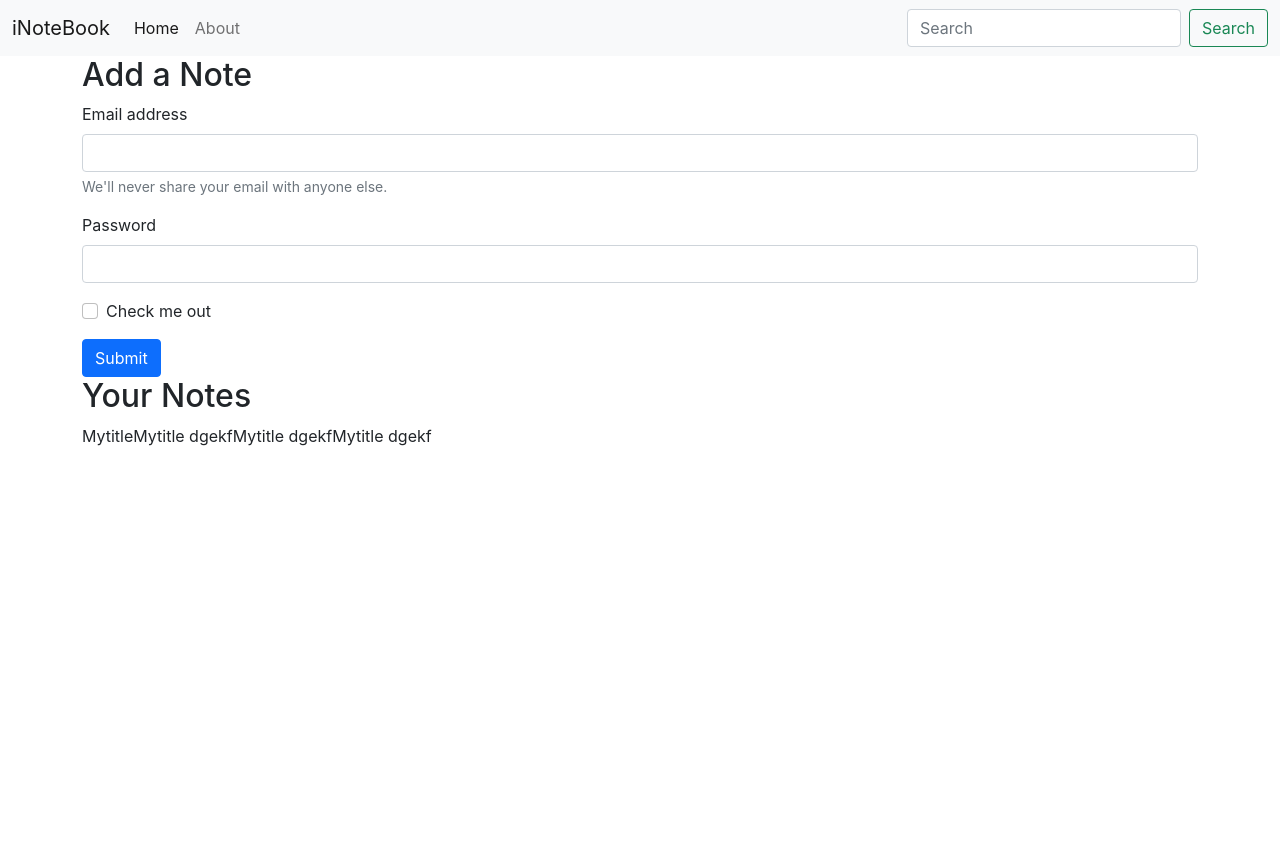
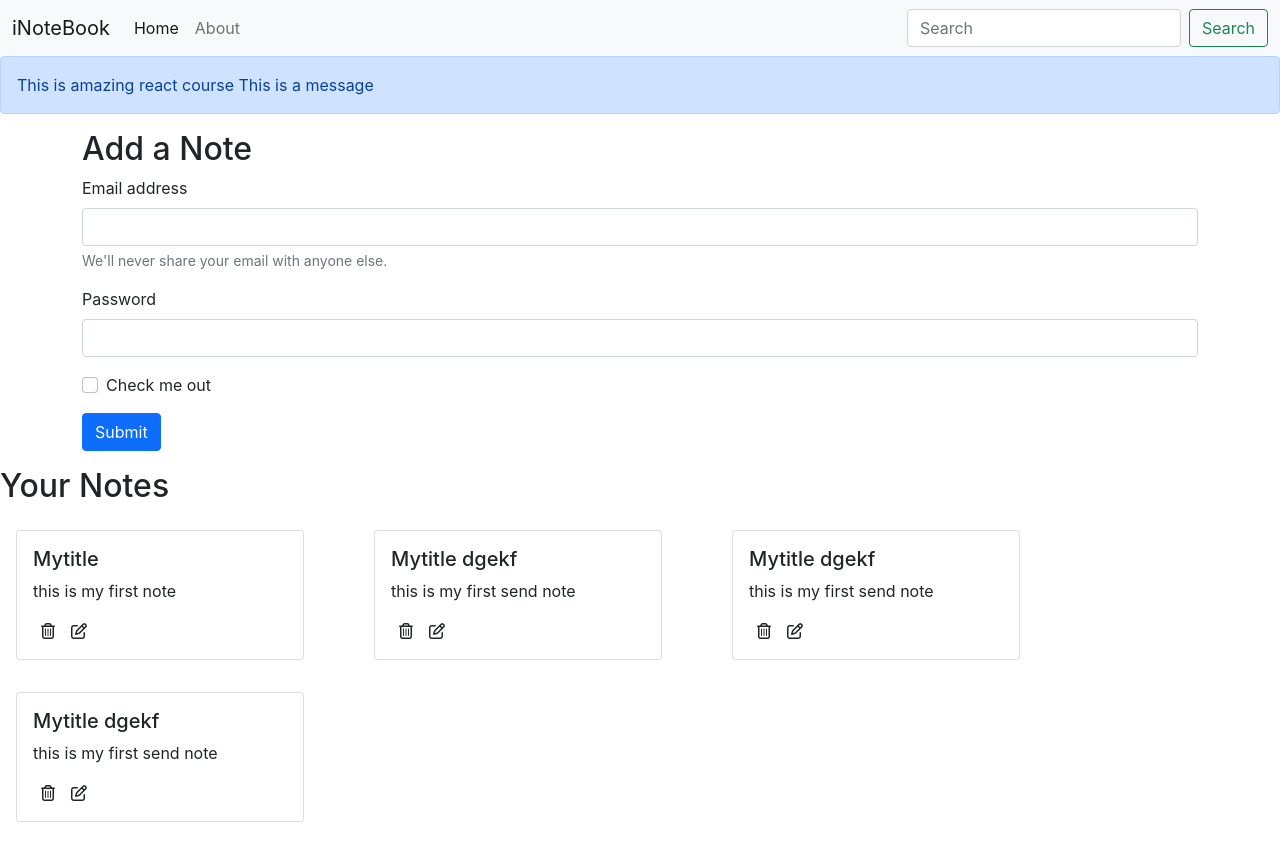
Before and after one commit to asimmaqsood57/iNoteBook-MERN, a React (Create React App) app in the folder client/: page / in a window 1280 px wide. Before the commit the page ends 800 px from the top, so only its background shows below. Built offline with nearby package versions, Linux system fonts and the light colour scheme.

Commit message:
some files are modified

```diff
--- a/client/public/index.html
+++ b/client/public/index.html
@@ -36,6 +36,12 @@
   <body>
     <noscript>You need to enable JavaScript to run this app.</noscript>
     <div id="root"></div>
+
+    <script
+      src="https://kit.fontawesome.com/ce598fc6d4.js"
+      crossorigin="anonymous"
+    ></script>
+
     <!--
       This HTML file is a template.
       If you open it directly in the browser, you will see an empty page.
--- a/client/src/App.css
+++ b/client/src/App.css
@@ -36,3 +36,7 @@
     transform: rotate(360deg);
   }
 }
+
+i {
+  cursor: pointer;
+}
--- a/client/src/App.js
+++ b/client/src/App.js
@@ -3,7 +3,7 @@ import "./App.css";
 import { Switch, Route } from "react-router-dom";
 import Navbar from "./components/Navbar";
 import Home from "./components/Home";
-
+import Alert from "./components/Alert";
 import About from "./components/About";
 import NoteState from "./context/notes/NoteState";
 function App() {
@@ -11,6 +11,7 @@ function App() {
     <>
       <NoteState>
         <Navbar />
+        <Alert message="This is amazing react course" />
         <Switch>
           <Route exact path="/About">
             <About />
--- /dev/null
+++ b/client/src/components/AddNote.js
@@ -0,0 +1,57 @@
+import React, { useContext } from "react";
+
+import noteContext from "../context/notes/NoteContext";
+
+const AddNote = () => {
+  const context = useContext(noteContext);
+
+  const { addNote } = context;
+
+  return (
+    <div className="container">
+      <h2>Add a Note</h2>
+
+      <form>
+        <div className="mb-3">
+          <label for="exampleInputEmail1" className="form-label">
+            Email address
+          </label>
+          <input
+            type="email"
+            className="form-control"
+            id="exampleInputEmail1"
+            aria-describedby="emailHelp"
+          />
+          <div id="emailHelp" className="form-text">
+            We'll never share your email with anyone else.
+          </div>
+        </div>
+        <div className="mb-3">
+          <label for="exampleInputPassword1" className="form-label">
+            Password
+          </label>
+          <input
+            type="password"
+            className="form-control"
+            id="exampleInputPassword1"
+          />
+        </div>
+        <div className="mb-3 form-check">
+          <input
+            type="checkbox"
+            className="form-check-input"
+            id="exampleCheck1"
+          />
+          <label className="form-check-label" for="exampleCheck1">
+            Check me out
+          </label>
+        </div>
+        <button type="submit" className="btn btn-primary">
+          Submit
+        </button>
+      </form>
+    </div>
+  );
+};
+
+export default AddNote;
--- /dev/null
+++ b/client/src/components/Alert.js
@@ -0,0 +1,13 @@
+import React from "react";
+
+function Alert(props) {
+  return (
+    <div>
+      <div className="alert alert-primary" role="alert">
+        {props.message} This is a message
+      </div>
+    </div>
+  );
+}
+
+export default Alert;
--- a/client/src/components/Home.js
+++ b/client/src/components/Home.js
@@ -1,54 +1,19 @@
 import React, { useContext } from "react";
+import AddNote from "./AddNote";
 
 import Notes from "./Notes";
 
+import noteContext from "../context/notes/NoteContext";
+
 const Home = () => {
+  const context = useContext(noteContext);
+
+  const { addNote } = context;
+
   return (
-    <div className="container">
-      <h2>Add a Note</h2>
-
-      <form>
-        <div className="mb-3">
-          <label for="exampleInputEmail1" className="form-label">
-            Email address
-          </label>
-          <input
-            type="email"
-            className="form-control"
-            id="exampleInputEmail1"
-            aria-describedby="emailHelp"
-          />
-          <div id="emailHelp" className="form-text">
-            We'll never share your email with anyone else.
-          </div>
-        </div>
-        <div className="mb-3">
-          <label for="exampleInputPassword1" className="form-label">
-            Password
-          </label>
-          <input
-            type="password"
-            className="form-control"
-            id="exampleInputPassword1"
-          />
-        </div>
-        <div className="mb-3 form-check">
-          <input
-            type="checkbox"
-            className="form-check-input"
-            id="exampleCheck1"
-          />
-          <label className="form-check-label" for="exampleCheck1">
-            Check me out
-          </label>
-        </div>
-        <button type="submit" className="btn btn-primary">
-          Submit
-        </button>
-      </form>
-
+    <>
       <Notes />
-    </div>
+    </>
   );
 };
 
--- /dev/null
+++ b/client/src/components/NoteItem.js
@@ -0,0 +1,20 @@
+import React from "react";
+
+const NoteItem = (props) => {
+  const { note } = props;
+
+  return (
+    <div className="col-md-3 mx-3 my-3">
+      <div className="card" style={{ width: "18rem" }}>
+        <div className="card-body">
+          <h5 className="card-title">{note.title}</h5>
+          <p className="card-text">{note.description}</p>
+          <i className="far fa-trash-alt mx-2"></i>
+          <i className="far fa-edit mx-2"></i>
+        </div>
+      </div>
+    </div>
+  );
+};
+
+export default NoteItem;
--- a/client/src/components/Notes.js
+++ b/client/src/components/Notes.js
@@ -1,20 +1,27 @@
 import React, { useContext } from "react";
 
+import NoteItem from "./NoteItem";
+
 import noteContext from "../context/notes/NoteContext";
+import AddNote from "./AddNote";
 
 const Notes = () => {
   const context = useContext(noteContext);
 
-  const { notes, setNotes } = context;
+  const { notes, addNote } = context;
 
   return (
-    <div>
-      <h2>Your Notes</h2>
+    <>
+      <AddNote />
 
-      {notes.map((Note) => {
-        return Note.title;
-      })}
-    </div>
+      <div className="row my-3">
+        <h2>Your Notes</h2>
+
+        {notes.map((Note) => {
+          return <NoteItem key={Note._id} note={Note} />;
+        })}
+      </div>
+    </>
   );
 };
 
--- a/client/src/context/notes/NoteState.js
+++ b/client/src/context/notes/NoteState.js
@@ -44,8 +44,33 @@ const NoteState = (props) => {
 
   const [notes, setNotes] = useState(notesinitialState);
 
+  // Add a note
+
+  const addNote = (title, descripiton, tag) => {
+    //ToDo api call
+    let note = {
+      _id: "6146c2cbff2e682943ba0c28",
+      user: "61459e0c03d8cdd107dba187",
+      title: "Mytitle dgekf added",
+      description: "this is my first send note added ",
+      tag: "hello dfff",
+      date: "2021-09-19T04:55:39.526Z",
+      __v: 0,
+    };
+
+    setNotes(notes.push(note));
+  };
+
+  // Delete a note
+
+  const deleteNote = () => {};
+
+  // Edit a note
+
+  const editNote = () => {};
+
   return (
-    <NoteContext.Provider value={{ notes, setNotes }}>
+    <NoteContext.Provider value={{ notes, addNote, deleteNote, editNote }}>
       {props.children}
     </NoteContext.Provider>
   );
```
